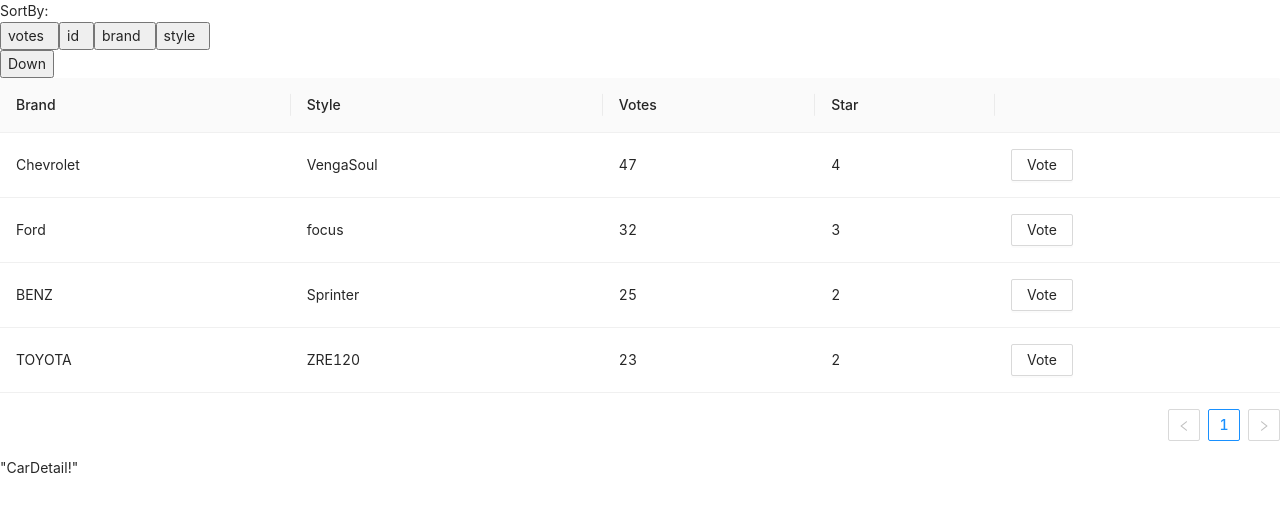
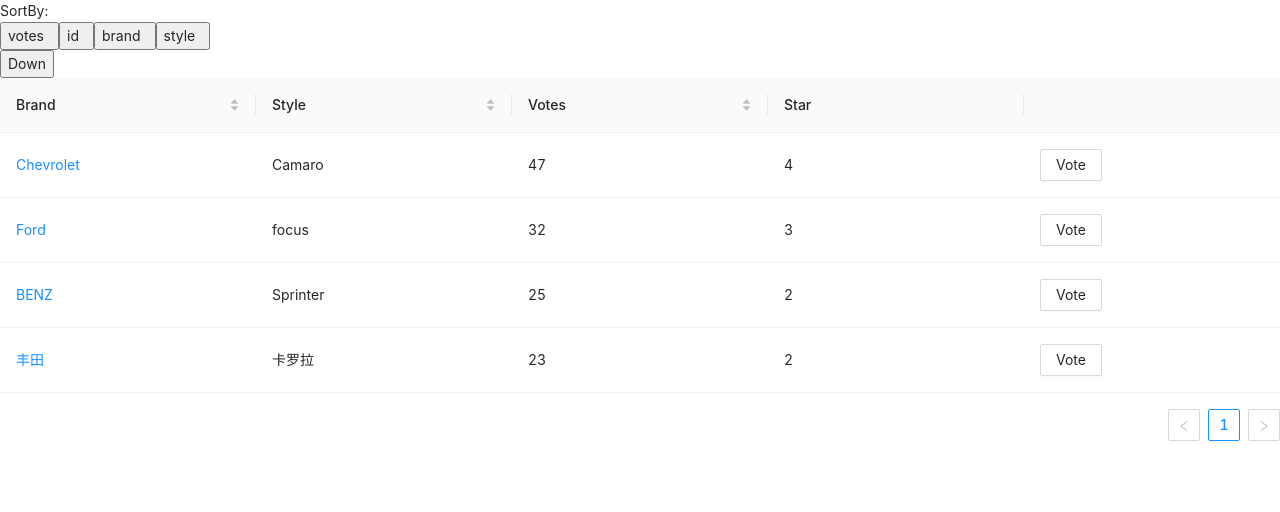
Before and after one commit to drinkmooon/example-wst, a React (Create React App) app: page / in a window 1280 px wide. Shown: the top 512 px of the page. Built offline with nearby package versions, Linux system fonts and the light colour scheme.

Commit message:
add router link and details to project using antd table to visualize data

```diff
--- a/src/App.js
+++ b/src/App.js
@@ -1,5 +1,5 @@
 import React from 'react';
-import {BrowserRouter as Router, Route, Switch,Link} from 'react-router-dom';
+import { BrowserRouter as Router, Route, Switch, Link } from 'react-router-dom';
 import { createBrowserHistory } from "history";
 
 import './App.css';
@@ -8,15 +8,15 @@
 
 class App extends React.Component {
 
-  render(){
+  render() {
 
     const history = createBrowserHistory();
     return (
       <div>
-        <Router history = {history}>
+        <Router history={history}>
           <Switch>
-            <Route path='/' component={CarList}/>
-            <Route path='/CarDetail' component={CarDetail}/>
+            <Route path='/CarDetail/:id' children={<CarDetail />} />
+            <Route path='/' component={CarList} />
           </Switch>
         </Router>
       </div>
--- a/src/Components/CarDetail.js
+++ b/src/Components/CarDetail.js
@@ -1,11 +1,28 @@
 import React,{Component} from 'react';
-import { Table, Button} from 'antd';
+import { Descriptions} from 'antd';
 import "../data/seed";
 import 'antd/dist/antd.css';
+import { useParams } from 'react-router';
 
-class CarDetail extends Component{
-    render(){
-        return (<div>"CarDetail!"</div>)
+function CarDetail (){
+    let {id} = useParams();
+    let getCarById=(id)=>{
+        const cars = [...window.Seed.cars];
+        if(id<=cars.length){
+            return cars[id-1];
+        }
+        else{
+            return null;
+        }
     }
+    const car = getCarById(id);
+    const CarDetail = car.details;
+    return(<Descriptions title={'CarDetail:'+car.brand+'  '+car.style} bordered>
+        <Descriptions.Item label='fuelTankCapacity'>{CarDetail.fuelTankCapacity}</Descriptions.Item>
+        <Descriptions.Item label='fuelConsumption'>{CarDetail.fuelConsumption}</Descriptions.Item>
+        <Descriptions.Item label='maximumSpeed'>{CarDetail.maximumSpeed}</Descriptions.Item>
+        <Descriptions.Item label='seetCapacity'>{CarDetail.seetCapacity}</Descriptions.Item>
+    </Descriptions>)
 };
+
 export default CarDetail;
--- a/src/Components/CarList.js
+++ b/src/Components/CarList.js
@@ -41,7 +41,7 @@
     //组件初始化结束后框架会调用这个函数
     //This function is called by the framework after the initialization of the component is complete.
     componentDidMount() {
-        const cars = window.Seed.cars;
+        const cars = [...window.Seed.cars];
         //初始时按照votes值使用降序排序
         //sort in descending order by votes initially
         cars.sort((a, b) => (
@@ -112,6 +112,7 @@
             return 0;
         }
     };
+
     render() {
         //创建一个变量sorter来装排序的标签
         //a div contains the sort tags
@@ -132,16 +133,29 @@
                 title: 'Brand',
                 dataIndex: 'brand',
                 key: 'brand',
+                render:(text,index) =>(
+                    <Link to={'/CarDetail/'+index.id}
+                        target='_blank'>{text}</Link>
+                ),
+                sorter:(a,b)=>a.votes-b.votes,
+                //sortOrder: sortedInfo.columnKey === 'brand' && sortedInfo.order,
+                ellipsis: true,
             },
             {
                 title: 'Style',
                 dataIndex: 'style',
                 key: 'style',
+                sorter:(a,b)=>a.votes-b.votes,
+                //sortOrder: sortedInfo.columnKey === 'style' && sortedInfo.order,
+                ellipsis: true,
             },
             {
                 title: 'Votes',
                 dataIndex: 'votes',
                 key: 'votes',
+                sorter:(a,b)=>a.votes-b.votes,
+                //sortOrder: sortedInfo.columnKey === 'votes' && sortedInfo.order,
+                ellipsis: true,
             },
             {
                 title: 'Star',
@@ -161,7 +175,6 @@
         return (<div>
             {sorter}
             <Table dataSource={dataSource} columns={columns}></Table>
-            <Link to='/CarDetail' component = {CarDetail}>aaaaaaa</Link>
         </div>);
     }
 };
--- a/src/data/seed.js
+++ b/src/data/seed.js
@@ -6,27 +6,51 @@
     const cars = [
       {
         id: 1,
-        brand:'TOYOTA',
-        style:'ZRE120',
+        brand:'丰田',
+        style:'卡罗拉',
         votes: generateVoteCount(),
+        details:{
+          fuelTankCapacity:"50L",
+          fuelConsumption:"7.1L/100km",
+          maximumSpeed:"180km/h",
+          seetCapacity:5,
+        }
       },
       {
         id: 2,
         brand:'BENZ',
         style:'Sprinter',
         votes: generateVoteCount(),
+        details:{
+          fuelTankCapacity:"100L",
+          fuelConsumption:"13.5L/100km",
+          maximumSpeed:"161km/h",
+          seetCapacity:9,
+        }
       },
       {
         id: 3,
         brand:'Ford',
         style:'focus',
         votes: generateVoteCount(),
+        details:{
+          fuelTankCapacity:"53L",
+          fuelConsumption:"5.4L/100km",
+          maximumSpeed:"193km/h",
+          seetCapacity:5,
+        }
       },
       {
         id: 4,
         brand:'Chevrolet',
-        style:'VengaSoul',
+        style:'Camaro',
         votes: generateVoteCount(),
+        details:{
+          fuelTankCapacity:"72L",
+          fuelConsumption:"8.1L/100km",
+          maximumSpeed:"240km/h",
+          seetCapacity:4,
+        }
       },
     ];
 
```
